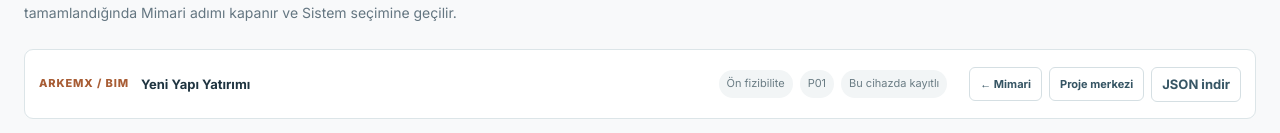
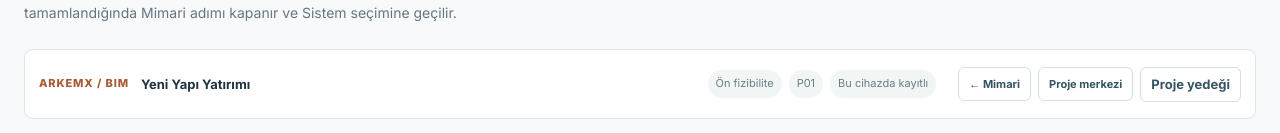
Before and after one commit to BuseIbsiroglu0637/arkemx-core-v1, a Next.js app: page /plan-ve-aks in a window 1280 px wide. Shown: the part 221-354 px from the top of the page. Built offline with nearby package versions, Linux system fonts and the light colour scheme.

Commit message:
ux(project): JSON indirme eylemini Proje yedeği olarak adlandır

```diff
--- a/app/components/ProjectKernel.tsx
+++ b/app/components/ProjectKernel.tsx
@@ -1116,7 +1116,7 @@ export function ProjectKernelBar({ module, confidence = "Ön değerlendirme", co
       <div className="project-kernel-compact-actions">
         {previousJourneyStep ? <Link href={previousJourneyStep.href} onClick={() => synchronizeProject()}>← {previousJourneyStep.short}</Link> : null}
         <Link href="/dijital-proje-merkezi">Proje merkezi</Link>
-        <button onClick={exportProject}>JSON indir</button>
+        <button onClick={exportProject}>Proje yedeği</button>
         {activeJourneyIndex < PROJECT_JOURNEY.length - 1 && canAdvanceFromCurrentModule ? <Link className="is-primary" href={nextJourneyStep.href} onClick={() => synchronizeProject()}>{nextJourneyStep.short} →</Link> : null}
       </div>
     </div>;
```
